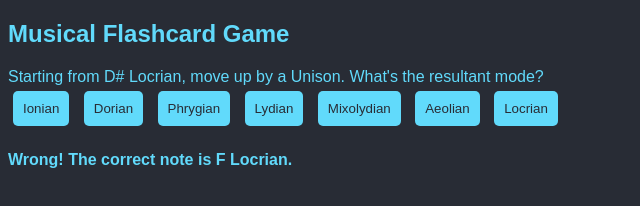
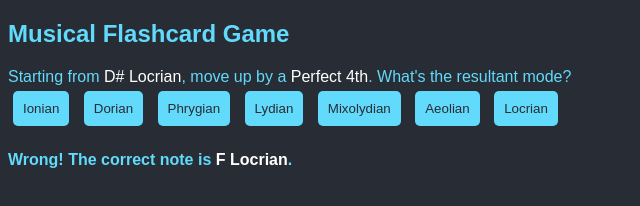
Before and after one commit to AvidCompiler/AvidCompiler.github.io, a plain HTML site: page index/index.html in a window 1280 px wide. Both pictures are taken after a click on the button "Ionian". Shown: the whole page, without its empty margins (0-640 px from the left). Drawn offline with Linux system fonts and the light colour scheme.

Commit message:
update colour

```diff
--- a/index/index.html
+++ b/index/index.html
@@ -107,13 +107,13 @@
         function generateQuestion() {
             currentNote = getRandomNote();
             currentMode = getRandomMode();
-            interval = Math.floor(Math.random() * 12);
+            interval = Math.floor(Math.random() * 11) + 1;
 
             while (!isValidInterval(currentMode, interval)) {
-                interval = Math.floor(Math.random() * 12);
+                interval = Math.floor(Math.random() * 11) + 1;
             }
 
-            document.getElementById('question').innerHTML = `Starting from ${currentNote} ${currentMode}, move up by a ${intervalNames[interval]}. What's the resultant mode?`;
+            document.getElementById('question').innerHTML = `Starting from <span style="color: #ffffff">${currentNote} ${currentMode}</span>, move up by a <span style="color: #ffffff">${intervalNames[interval]}</span>. What's the resultant mode?`;
         }
 
         function checkAnswer(mode) {
@@ -121,9 +121,9 @@
             let expectedNote = getNoteByInterval(currentNote, interval);
 
             if (mode === expectedMode) {
-                document.getElementById('answerMessage').textContent = `Correct! The note is ${expectedNote} ${expectedMode}.`;
+                document.getElementById('answerMessage').innerHTML = `Correct! The note is <span style="color: #ffffff">${expectedNote} ${expectedMode}</span>.`;
             } else {
-                document.getElementById('answerMessage').textContent = `Wrong! The correct note is ${expectedNote} ${expectedMode}.`;
+                document.getElementById('answerMessage').innerHTML = `Wrong! The correct note is <span style="color: #ffffff">${expectedNote} ${expectedMode}</span>.`;
             }
 
             generateQuestion();
```
